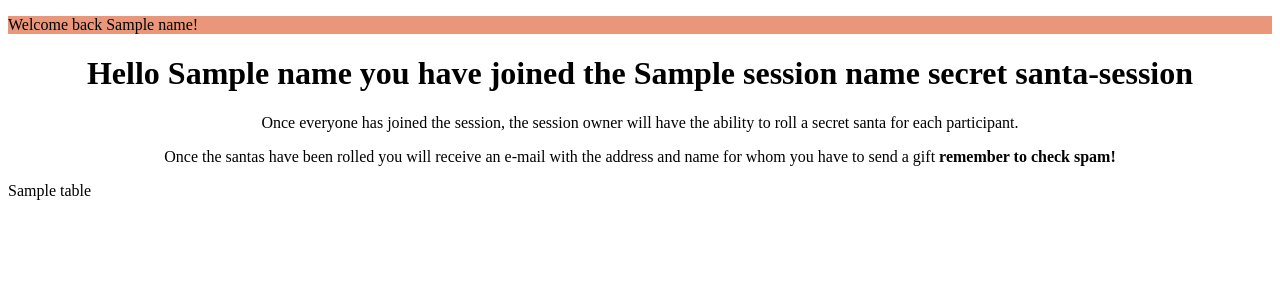
After one commit to SoerenMLS/SecretSanta, a Flask app: template flaskProject/secret_santa/templates/session.html in a window 1280 px wide. The commit adds this page. Shown: the top 300 px of the page. Run offline with Flask 2, Linux system fonts and the light colour scheme; the template is opened without the code that fills it: most values are stand-ins (such as "Sample title", 1, 10 or a date in 2020).

Commit message:
generate table for sessions added, also session page/html + stylesheet

```diff
--- a/flaskProject/santahandler.py
+++ b/flaskProject/santahandler.py
@@ -9,3 +9,7 @@ def generate_session(user_id):
     reg_session(session_id)
     add_user_to_session(user_id, session_id)
     return session_id
+
+
+def join_session(user_id, session):
+    pass
--- a/flaskProject/secret_santa/routes.py
+++ b/flaskProject/secret_santa/routes.py
@@ -4,6 +4,7 @@ from flask import render_template, flash, redirect, request, make_response
 from secret_santa import app
 from secret_santa.forms import RegistrationForm, JoinForm
 from dbhandler import reg_user, get_user
+from secret_santa.tables import table
 
 
 @app.route('/', methods=['GET', 'POST'])
@@ -40,8 +41,8 @@ def secret_santa():
 
 @app.route('/session/<session_id>')
 def session(session_id):
-    return session_id
-    pass
+    user = get_user(request.cookies.get('userid'))
+    return render_template('session.html', table=table, name=user[0], session_name = session_id)
 
 
 @app.route('/generate', methods=['POST'])
--- /dev/null
+++ b/flaskProject/secret_santa/static/styles.css
@@ -0,0 +1,5 @@
+table, th, td{
+    border: 1px solid black;
+    margin-left: auto;
+    margin-right: auto;
+}
--- a/flaskProject/secret_santa/templates/layout.html
+++ b/flaskProject/secret_santa/templates/layout.html
@@ -2,6 +2,7 @@
 <head>
     <meta charset="UTF-8">
     <title>Secret Santa</title>
+    <link rel="stylesheet" href="{{ url_for('static', filename="styles.css") }}">
 </head>
 {% if name %}
 <div style="background: darksalmon"><p>Welcome back {{ name }}!</p></div>
--- /dev/null
+++ b/flaskProject/secret_santa/templates/session.html
@@ -0,0 +1,15 @@
+{% extends "layout.html" %}
+{% block body %}
+    <div style="text-align: center">
+        <h1>Hello {{ name }} you have joined the {{ session_name }} secret santa-session</h1>
+        <p>Once everyone has joined the session, the session owner will have the ability to roll a
+            secret santa for each participant.
+        </p>
+        <p>Once the santas have been rolled
+            you will receive an e-mail with the address and name for whom you have to send a gift <b>remember to check spam!</b>
+        </p>
+    </div>
+    <div id="participantDiv">
+        {{ table }}
+    </div>
+{% endblock %}
```
Also changed, not shown: flaskProject/secret_santa/tables.py (added, +20 -0 lines).
